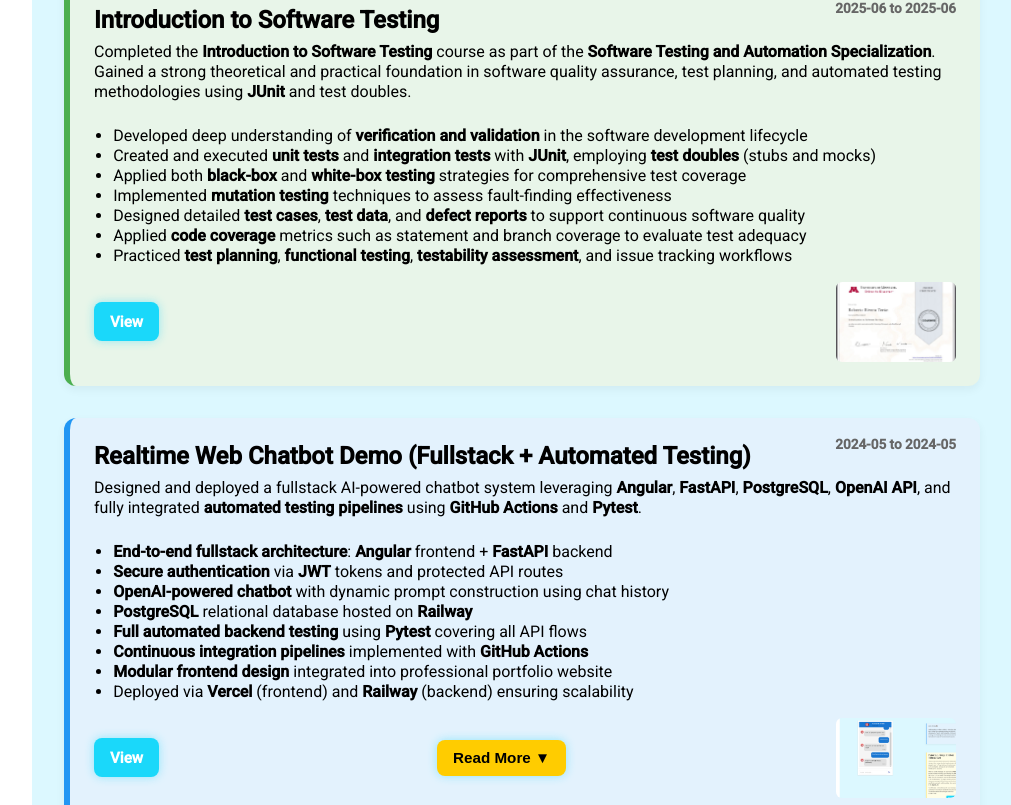
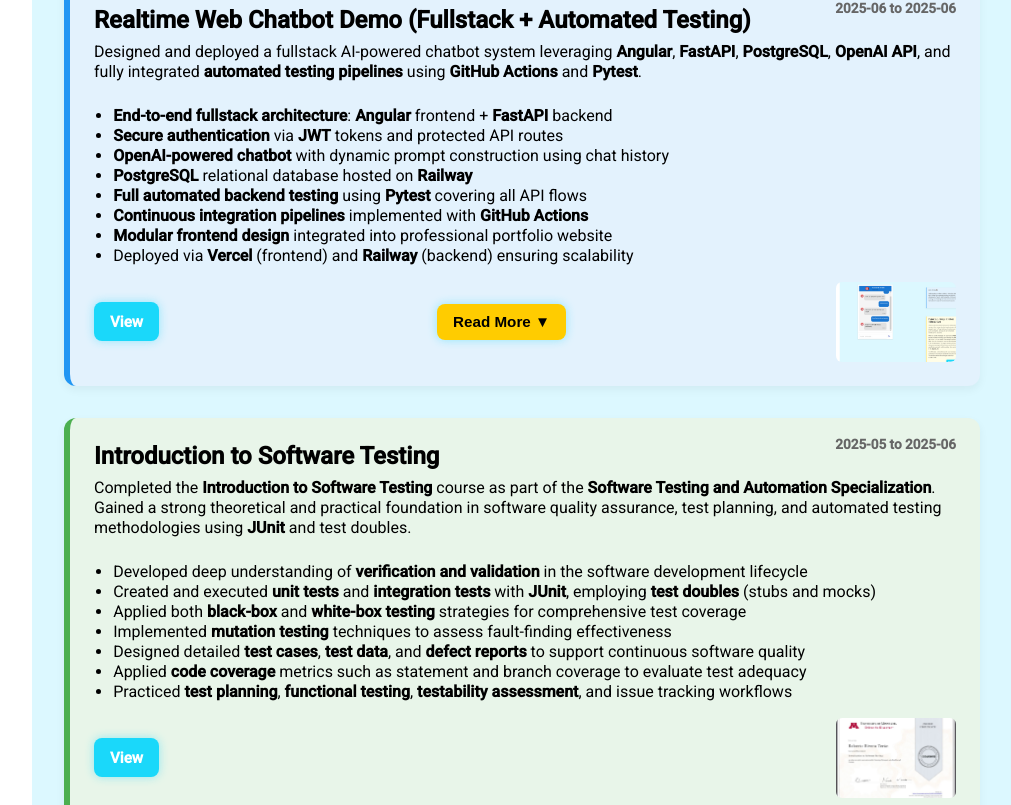
Before and after one commit to RobertoRiveraT/chatbot_arelia-frontend, an Angular app: page /mywork in a window 1280 px wide. Shown: the part 795-1600 px from the top of the page, without its empty margins (268-1279 px from the left). Built offline with nearby package versions, Linux system fonts and the light colour scheme.

Commit message:
Update: Added HerosWarden Project and update texts

```diff
--- a/src/app/articles/items/2021/QuintaCarmelitaApp/quintacarmelita.project.ts
+++ b/src/app/articles/items/2021/QuintaCarmelitaApp/quintacarmelita.project.ts
@@ -1,7 +1,7 @@
 import { WorkItem } from '../../../work-item.interface';
 
 export const QuintaCarmelitaAppProject: WorkItem = {
-    title: 'Quinta Carmelita Mobile App',
+    title: 'Quinta Carmelita Mobile App (Social Service)',
     category: ['Projects', 'Mobile', 'QA'],
     cardColor: 'blue',
     startDate: '2020-10',
--- a/src/app/articles/items/2024/AreliaDiscordBot/areliadiscordbot.project.ts
+++ b/src/app/articles/items/2024/AreliaDiscordBot/areliadiscordbot.project.ts
@@ -2,7 +2,7 @@ import { WorkItem } from '../../../work-item.interface';
 
 export const AreliaDiscordBotProject: WorkItem = {
     title: 'Arelia — AI-Powered Discord Chatbot (Freelance Project)',
-    category: ['Projects'],
+    category: ['Projects', 'QA'],
     cardColor: 'blue',
     startDate: '2024-03',
     endDate: '2025-05',
--- /dev/null
+++ b/src/app/articles/items/2025/HerosWarden/heroswarden.project.ts
@@ -0,0 +1,50 @@
+import { WorkItem } from '../../../work-item.interface';
+
+export const HerosWardenProject: WorkItem = {
+    title: "Hero's Warden — 2D Game Jam Prototype (Unity)",
+    category: ['Projects', 'GameDev'],
+    cardColor: 'blue',
+    startDate: '2025-01',
+    endDate: '2025-01',
+    description:
+        'Collaboratively developed <strong>Hero’s Warden</strong>, a 2D hack-and-slash action prototype built in <strong>Unity</strong> for the <strong>Pirate Software Game Jam 16</strong>. Designed, programmed, and delivered a fully functional gameplay loop within a strict two-week deadline, demonstrating rapid prototyping, teamwork, and technical execution.',
+
+    readMoreText:
+        '<h2>Project Overview</h2>' +
+        '<p>Hero’s Warden is a unique action-combat prototype where players assume the role of a sentient weapon guiding a vulnerable hero through dangerous dungeons. Unlike traditional control schemes, the player directly controls the weapon, seamlessly switching between different forms — sword, axe, bow, and wand — adapting to each combat encounter while protecting the hero from harm.</p>' +
+
+        '<h2>Gameplay Design Contributions</h2>' +
+        '<ul>' +
+        '<li><strong>Combat Mechanics:</strong> Designed and implemented responsive hack-and-slash mechanics including hit detection, attack combos, and form switching.</li>' +
+        '<li><strong>Transformation System:</strong> Programmed the weapon transformation logic to allow real-time swapping between multiple weapon types with distinct attack patterns and strategic depth.</li>' +
+        '<li><strong>Gameplay Loop:</strong> Balanced attack sequences, transformation cooldowns, and enemy behaviors to maintain challenging but fair progression.</li>' +
+        '<li><strong>Object-Oriented Design:</strong> Utilized <strong>C# OOP principles</strong> for extensible weapon classes and enemy behavior controllers.</li>' +
+        '</ul>' +
+
+        '<h2>Game Jam Collaboration</h2>' +
+        '<p>Worked in a fully remote, multidisciplinary team of 5 members, collaborating on:</p>' +
+        '<ul>' +
+        '<li><strong>Level Design & Background Art:</strong> Luis Macías</li>' +
+        '<li><strong>Music & Sound Effects:</strong> Guillermo Isaac Jiménez Pinkus</li>' +
+        '<li><strong>UI Design:</strong> Siddhartha López Valenzuela</li>' +
+        '<li><strong>Combat Mechanics & Programming:</strong> Roberto Rivera Terán (myself)</li>' +
+        '</ul>' +
+
+        '<h2>Key Skills Applied</h2>' +
+        '<p><strong>Unity Game Engine</strong>, <strong>C#</strong>, <strong>Object-Oriented Programming (OOP)</strong>, <strong>Real-time Prototyping</strong>, <strong>GitHub Version Control</strong>, <strong>Remote Agile Collaboration</strong>, <strong>Multidisciplinary teamwork</strong>, <strong>Game Design Iteration</strong>.</p>' +
+
+        '<h2>Playable Demo</h2>' +
+        '<p><a href="https://thejazzyzazzy.itch.io/heros-warden" target="_blank"><strong>Play Hero’s Warden Prototype</strong></a></p><br><br>',
+
+    bullets: [
+        '<strong>Developed and shipped complete 2D hack-and-slash prototype in 2 weeks</strong>',
+        '<strong>Designed combat mechanics</strong> with dynamic weapon transformations (sword, axe, bow, wand)',
+        '<strong>Implemented responsive attack combos</strong> and strategic transformation logic in <strong>Unity (C#)</strong>',
+        '<strong>Applied object-oriented design patterns</strong> for extensible gameplay systems',
+        '<strong>Worked in a fully remote multidisciplinary team</strong> using <strong>GitHub</strong> version control',
+        '<strong>Successfully delivered playable game</strong> for the <strong>Pirate Software Game Jam 16</strong>'
+    ],
+    link: 'https://thejazzyzazzy.itch.io/heros-warden',
+    thumbnail: 'assets/img/work/2025/heros_warden_thumb.jpg',
+    readMoreOpen: false
+};
--- a/src/app/articles/items/2025/WebpagePortfolio/ChatbotDemo/webpage_chatbot_demo.project.ts
+++ b/src/app/articles/items/2025/WebpagePortfolio/ChatbotDemo/webpage_chatbot_demo.project.ts
@@ -4,8 +4,8 @@ export const WebpageChatbotDemoProject: WorkItem = {
     title: 'Realtime Web Chatbot Demo (Fullstack + Automated Testing)',
     category: ['Projects', 'QA'],
     cardColor: 'blue',
-    startDate: '2024-05',
-    endDate: '2024-05',
+    startDate: '2025-06',
+    endDate: '2025-06',
     description:
         'Designed and deployed a fullstack AI-powered chatbot system leveraging <strong>Angular</strong>, <strong>FastAPI</strong>, <strong>PostgreSQL</strong>, <strong>OpenAI API</strong>, and fully integrated <strong>automated testing pipelines</strong> using <strong>GitHub Actions</strong> and <strong>Pytest</strong>.',
 
--- a/src/app/articles/items/2025/certifications/introduction_to_software_testing.certification.ts
+++ b/src/app/articles/items/2025/certifications/introduction_to_software_testing.certification.ts
@@ -4,7 +4,7 @@ export const introduction_to_software_testing: WorkItem = {
     title: 'Introduction to Software Testing',
     category: ['Certifications', 'QA'],
     cardColor: 'green',
-    startDate: '2025-06',
+    startDate: '2025-05',
     endDate: '2025-06',
     description:
         'Completed the <strong>Introduction to Software Testing</strong> course as part of the <strong>Software Testing and Automation Specialization</strong>. Gained a strong theoretical and practical foundation in software quality assurance, test planning, and automated testing methodologies using <strong>JUnit</strong> and test doubles.',
--- a/src/app/articles/work-items.ts
+++ b/src/app/articles/work-items.ts
@@ -2,6 +2,7 @@
 import { WebpagePortfolioProject } from './items/2025/WebpagePortfolio/Webpage/webpage_portfolio.project';
 import { WebpageChatbotDemoProject } from './items/2025/WebpagePortfolio/ChatbotDemo/webpage_chatbot_demo.project';
 import { introduction_to_software_testing } from './items/2025/certifications/introduction_to_software_testing.certification';
+import { HerosWardenProject } from './items/2025/HerosWarden/heroswarden.project';
 // 2024
 import { AreliaDiscordBotProject } from './items/2024/AreliaDiscordBot/areliadiscordbot.project';
 // 2023
@@ -32,6 +33,7 @@ export const workItems = [
 // 2025
     WebpagePortfolioProject,
     WebpageChatbotDemoProject,
+    HerosWardenProject,
         // Certifications
         introduction_to_software_testing,
 // 2024
```
Also changed, not shown: src/assets/img/work/2025/heros_warden_thumb.jpg (added).
